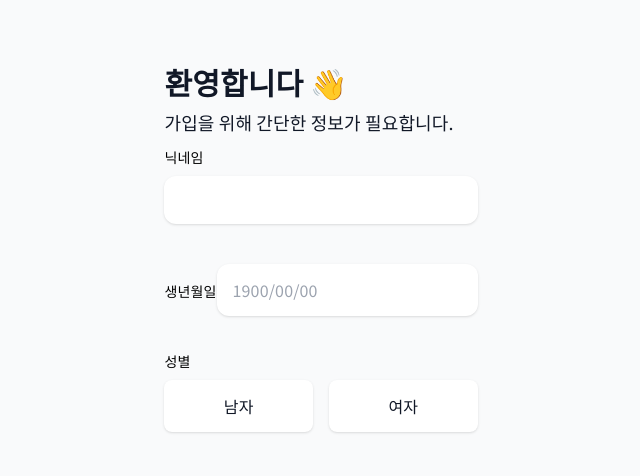
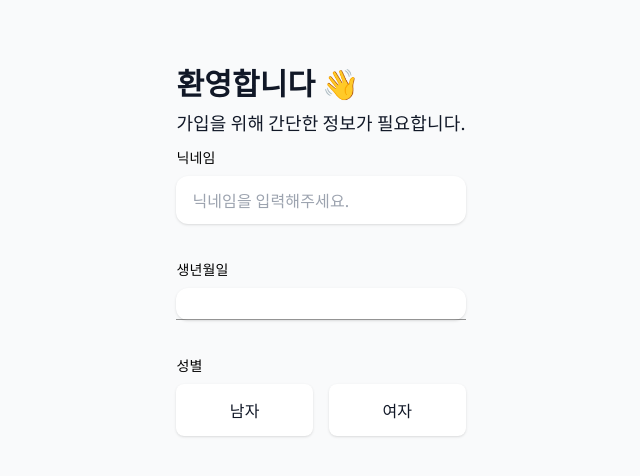
Before and after one commit to swm13-alchemy/alchemy_front_web, a Next.js app: page /register/step in a window 1280 px wide. Shown: the top 476 px of the page, without its empty margins (319-959 px from the left). Built offline with nearby package versions, Linux system fonts and the light colour scheme; no server answers.

Commit message:
[add][PILLUP-628] 회원가입 datepicker 수정

```diff
--- a/components/login/First.tsx
+++ b/components/login/First.tsx
@@ -1,18 +1,20 @@
-import DatePicker from 'react-datepicker'
-import 'react-datepicker/dist/react-datepicker.css'
 import React, { useEffect } from 'react'
 import { useSession } from 'next-auth/react'
 import { userApi } from '../../utils/api'
 import { UserInformationTypes } from '../../utils/types'
 import { useUserInformation } from '../../stores/store'
 import { useRouter } from 'next/router'
+import { LocalizationProvider, MobileDatePicker } from '@mui/x-date-pickers'
+import TextField from '@mui/material/TextField'
+import { Dayjs } from 'dayjs'
+import { AdapterDayjs } from '@mui/x-date-pickers/AdapterDayjs'
 
 interface Props {
   setPageNum: (pageNum: number) => void
   nickName: string
   setNickName: (nickName: string) => void
-  birth: string
-  setBirth: (birth: string) => void
+  birth: Dayjs | null
+  setBirth: (birth: Dayjs | null) => void
   isMale: boolean | undefined
   setIsMale: (isMale: boolean) => void
 }
@@ -55,19 +57,37 @@ function First({ setPageNum, nickName, setNickName, birth, setBirth, isMale, set
               type='text'
               value={nickName}
               onChange={(e: React.ChangeEvent<HTMLInputElement>) => setNickName(e.target.value)}
+              placeholder='닉네임을 입력해주세요.'
             />
           </section>
 
           <section className='space-y-2'>
             <span className='text-sm text-black'>생년월일</span>
 
-            <DatePicker
-              className={'w-full px-4 py-3.5 bg-white rounded-xl shadow text-sm' + (birth ? ' text-black' : 'text-gray-400')}
-              dateFormat='yyyy/MM/dd'
-              selected={birth}
-              placeholderText='1900/00/00'
-              onChange={(date: string) => setBirth(date)}
-            />
+            <LocalizationProvider dateAdapter={AdapterDayjs}>
+              <MobileDatePicker
+                className={'w-full px-4 py-3.5 bg-white rounded-xl shadow text-sm' + (birth ? ' !text-black' : ' !text-gray-400')}
+                inputFormat="YYYY-MM-DD"
+                value={birth}
+                onChange={(birth: Dayjs | null) => setBirth(birth)}
+                disableFuture={true}
+                renderInput={(params) => <TextField
+                  variant='standard'
+                  InputProps={{
+                    disableUnderline: true  // TODO: 이거 안먹히는데 추후 다시 해보기
+                  }}
+                  {...params}
+                />}
+              />
+            </LocalizationProvider>
+
+            {/*<DatePicker*/}
+            {/*  className={'w-full px-4 py-3.5 bg-white rounded-xl shadow text-sm' + (birth ? ' text-black' : 'text-gray-400')}*/}
+            {/*  dateFormat='yyyy/MM/dd'*/}
+            {/*  selected={birth}*/}
+            {/*  placeholderText='1900/00/00'*/}
+            {/*  onChange={(date: string) => setBirth(date)}*/}
+            {/*/>*/}
           </section>
 
           <section className='space-y-2'>
@@ -95,7 +115,7 @@ function First({ setPageNum, nickName, setNickName, birth, setBirth, isMale, set
       {nickName && birth && !!isMale &&
         <button
           className='relative bottom-0 w-full py-3.5 bg-primary rounded-[0.625rem] text-gray-50 shadow-md'
-          onClick={() => setPageNum(3)}
+          onClick={() => setPageNum(2)}
         >
           다음
         </button>
--- a/package.json
+++ b/package.json
@@ -20,7 +20,7 @@
     "@mui/lab": "^5.0.0-alpha.100",
     "@mui/material": "^5.10.0",
     "@mui/styles": "^5.9.3",
-    "@mui/x-date-pickers": "^5.0.2",
+    "@mui/x-date-pickers": "^5.0.4",
     "airtable": "^0.11.5",
     "axios": "^0.27.2",
     "compressorjs": "^1.1.1",
--- a/pages/intake/index.tsx
+++ b/pages/intake/index.tsx
@@ -26,6 +26,7 @@ import intakeIllust from '../../public/asset/image/intakeIllust.png'
 
 
 const Intake: NextPage = () => {
+  const router = useRouter()
   const userId = useUserInformation(state => state.userId)
   const userTakingPillList = useUserPillListStore(state => state.userTakingPillList)
   const intakeServiceStartDate = useUserIntakeManagementStore(state => state.intakeServiceStartDate)
@@ -43,18 +44,22 @@ const Intake: NextPage = () => {
     // 위에서 만든 요일 기준 영양제 시간표 데이터를 활용하여 '영양제 시간표 틀 데이터'를 만듦
     const temporaryIntakeTimeTableByDate: TimeTableByDateType = makeIntakeTimeTableByDate(timeTableByDay)
 
-    console.log(temporaryIntakeTimeTableByDate)
     setIntakeTimeTableByDate(temporaryIntakeTimeTableByDate)
 
-    // // 과거 복용 기록을 서버에서 가져와 '영양제 시간표 틀 데이터'에 넣음
-    // processPastIntakeHistory(temporaryIntakeTimeTableByDate, "userId")
-    //   .then((finalIntakeTimeTableByDate) =>
-    //     setIntakeTimeTableByDate(finalIntakeTimeTableByDate)
-    //   )
+    // 과거 복용 기록을 서버에서 가져와 '영양제 시간표 틀 데이터'에 넣음
+    if (userId) {
+      processPastIntakeHistory(temporaryIntakeTimeTableByDate, userId)
+        .then((finalIntakeTimeTableByDate) =>
+          setIntakeTimeTableByDate(finalIntakeTimeTableByDate)
+        )
+    } else {  // 오류 처리
+      alert('오류 : 유저 아이디 없음!')
+      router.push('/initial')
+    }
+
   }, [])
 
   if (!userId) {  // 로그인이 안되어 있는 경우 redirect
-    const router = useRouter()
     router.push('/initial')
   }
 
--- a/pages/mypage/customer-service.tsx
+++ b/pages/mypage/customer-service.tsx
@@ -6,21 +6,32 @@ import { useState } from 'react'
 import { postAirTable } from '../../utils/airtable'
 import TopCenterSnackBar from '../../components/common/TopCenterSnackBar'
 import LoadingCircular from '../../components/layout/LoadingCircular'
+import { useUserInformation } from '../../stores/store'
 
 const CustomerService = () => {
   const router = useRouter()
+  const userId = useUserInformation(state => state.userId)
   const [customerText, setCustomerText] = useState<string>('')
   const [isSnackBarOpen, setIsSnackBarOpen] = useState<boolean>(false)
   const [isLoading, setIsLoading] = useState<boolean>(false)
 
   const submitCustomerText = () => {
+    if (userId) {
       setIsLoading(true)
-    postAirTable('test', customerText)  // TODO: 실제 유저 아이디를 넣어야함
+      postAirTable(userId, customerText)
       setIsSnackBarOpen(true)
       setTimeout(() => {
         setIsLoading(false)
         router.back()
       }, 1500)
+    } else {
+      alert('오류 : 유저아이디 없음!')
+    }
+
+  }
+
+  if (!userId) {  // 로그인이 안되어 있는 경우 redirect
+    router.push('/initial')
   }
 
   return (
--- a/pages/pill-details/[id].tsx
+++ b/pages/pill-details/[id].tsx
@@ -40,7 +40,7 @@ const Details = ({ details }: Props) => {
   const { age, isMale } = useUserHealthDataStore()
   const [isWish, setIsWish] = useState<boolean>(false)
   const [isTaking, setIsTaking] = useState<boolean>(false)
-  const [isOpenEfficiency, setIsOpenEfficiency] = useState<boolean>(false)
+  const [isOpenSubEfficiency, setIsOpenSubEfficiency] = useState<boolean>(false)
   const [mergedNutrientData, setMergedNutrientData] = useState<MergedNutrientDataType[]>([])
   const [mainEfficacyList, setMainEfficacyList] = useState<string[]>([])
 
@@ -233,16 +233,16 @@ const Details = ({ details }: Props) => {
           {/*/!* 보조 효능 부분 *!/*/}
           {/*<button*/}
           {/*  className='mt-6 w-full flex items-center justify-between'*/}
-          {/*  onClick={() => setIsOpenEfficiency(!isOpenEfficiency)}*/}
+          {/*  onClick={() => setIsOpenSubEfficiency(!isOpenSubEfficiency)}*/}
           {/*>*/}
           {/*  <p className='text-base font-bold'>보조 효능</p>*/}
-          {/*  {isOpenEfficiency ? (*/}
+          {/*  {isOpenSubEfficiency ? (*/}
           {/*    <ExpandLess className='text-2xl' />*/}
           {/*  ) : (*/}
           {/*    <ExpandMore className='text-2xl' />*/}
           {/*  )}*/}
           {/*</button>*/}
-          {/*<div className={'mt-2 flex items-center flex-wrap gap-2' + (isOpenEfficiency ? ' visible' : ' hidden')}>*/}
+          {/*<div className={'mt-2 flex items-center flex-wrap gap-2' + (isOpenSubEfficiency ? ' visible' : ' hidden')}>*/}
           {/*  <EfficiencyTag tagName='노화&항산화' />*/}
           {/*  <EfficiencyTag tagName='면역 기능' />*/}
           {/*  <EfficiencyTag tagName='혈액 생성' />*/}
--- a/pages/register/step.tsx
+++ b/pages/register/step.tsx
@@ -4,11 +4,12 @@ import Third from '../../components/login/Third'
 import { SupplementDetailsType } from '../../utils/types'
 import { useState } from 'react'
 import Finish from '../../components/login/Finish'
+import { Dayjs } from 'dayjs'
 
 const Sequence = () => {
   const [pageNum, setPageNum] = useState<number>(1) // 페이지 컴포넌트 변경 시키는 값
   const [nickName, setNickName] = useState<string>('')
-  const [birth, setBirth] = useState<string>('')
+  const [birth, setBirth] = useState<Dayjs | null>(null)
   const [isMale, setIsMale] = useState<boolean | undefined>(undefined)
   // const [interestTopics, setInterestTopics] = useState<number[]>([])
   const [userPillList, setUserPillList] = useState<SupplementDetailsType[]>([])
--- a/utils/api.ts
+++ b/utils/api.ts
@@ -52,12 +52,15 @@ export const intakeApi = {
 
 export const userApi = {
   getUserInformationByOauthId: (oauthId: string) => nest.get(`/user/oauth/${oauthId}`),
-  postUserInformation: (oauthId: string, nickName: string, email: string | null | undefined, birth: string, isMale: boolean, oauthRefreshToken: string) => nest.post('/user', {
+  postUserInformation: (oauthId: string, nickName: string, email: string | null | undefined, birth: string, isMale: boolean, interestTopicIds: number[], oauthRefreshToken: string) => nest.post('/user', {
+    userData: {
       oauthId: oauthId,
       nickname: nickName,
       email: email,
       birth: birth,
       isMale: isMale,
       oauthRefreshToken: oauthRefreshToken
+    },
+    topicIds: interestTopicIds
   })
 }
```
Also changed, not shown: utils/types.ts (+6 -1 lines), 2 other files (tests, documents, lock files or other folders). Lines whose indentation alone changed are shown as unchanged.
